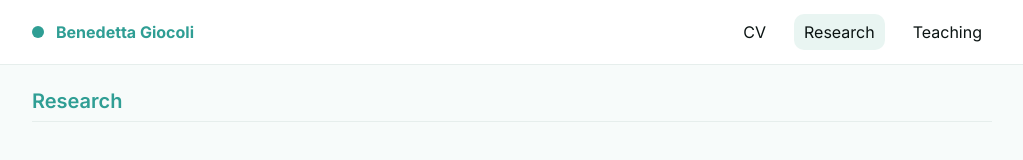
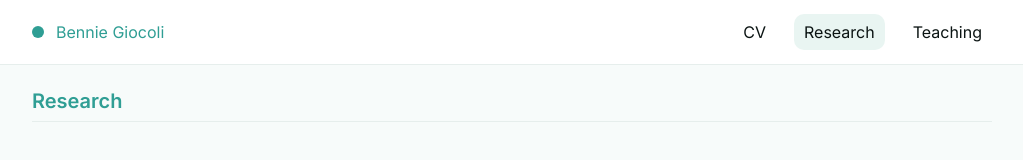
Before and after one commit to benniegiocoli/benniegiocoli.github.io, a plain HTML site: page research.html in a window 1280 px wide. Shown: the top 160 px of the page, without its empty margins (128-1151 px from the left). Drawn offline with Linux system fonts and the light colour scheme.

Commit message:
Update research.html

```diff
--- a/research.html
+++ b/research.html
@@ -17,7 +17,7 @@
     header{position:sticky;top:0;z-index:50;background:rgba(255,255,255,.9);backdrop-filter:blur(8px);border-bottom:1px solid var(--border)}
     .container{max-width:1000px;margin:0 auto;padding:0 20px}
     .nav{display:flex;align-items:center;justify-content:space-between;height:64px}
-    .brand{display:flex;align-items:center;gap:12px;font-weight:700;color:var(--brand);text-decoration:none}
+    .brand{display:flex;align-items:center;gap:12px;font-weight:400;color:var(--brand);text-decoration:none}
     .brand .dot{width:12px;height:12px;border-radius:50%;background:var(--brand)}
     nav ul{display:flex;gap:18px;list-style:none;margin:0;padding:0}
     nav a{font-weight:400;color:var(--text);padding:8px 10px;border-radius:10px;text-decoration:none}
@@ -44,9 +44,9 @@
 <body>
   <header>
     <div class="container nav" role="navigation" aria-label="Primary">
-      <a class="brand" href="index.html" aria-label="Benedetta Giocoli - Home">
+      <a class="brand" href="index.html" aria-label="Bennie Giocoli">
         <span class="dot" aria-hidden="true"></span>
-        <span>Benedetta Giocoli</span>
+        <span>Bennie Giocoli</span>
       </a>
       <nav id="menu">
         <ul>
```
